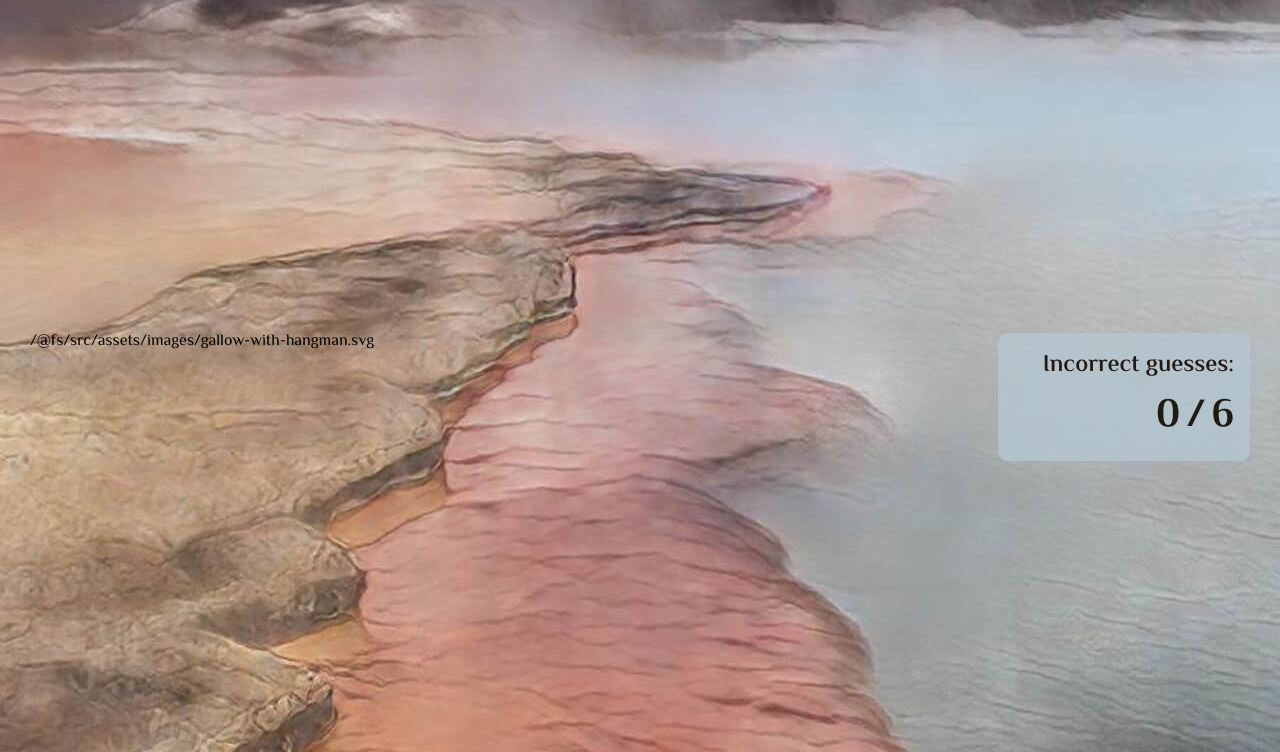
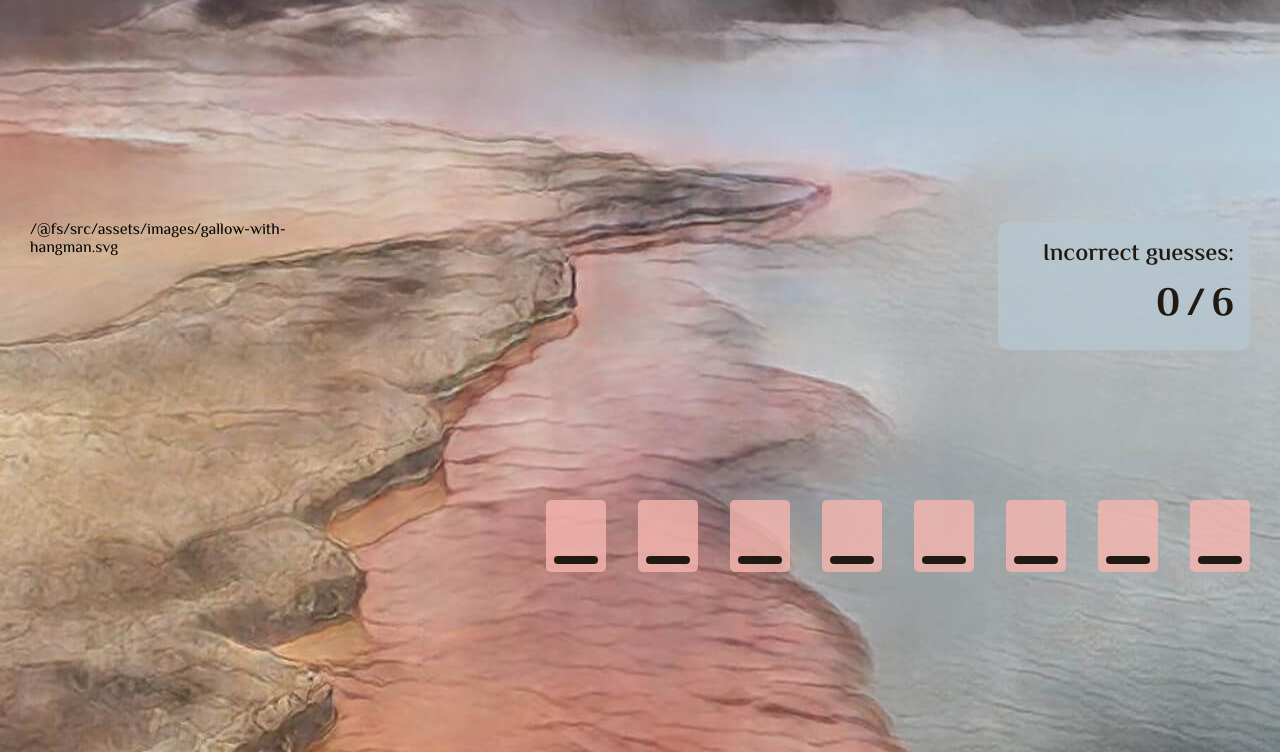
Before and after one commit to learnwbdev/hangman, a website built with webpack: page src/template.html in a window 1280 px wide. Shown: the part 108-860 px from the top of the page. Built offline with nearby package versions, Linux system fonts and the light colour scheme.

Commit message:
feat: implement word section with basic style

```diff
--- a/src/index.js
+++ b/src/index.js
@@ -1,11 +1,17 @@
 import "./sass/style.scss";
 import { getQuestionsWithIds } from "./scripts/questions/getQuestionsWithIds";
 import { getRandomQuestion } from "./scripts/questions/getRandomQuestion";
-import "./scripts/html-structure/createHtmlStructure";
+import { createHtmlStructure } from "./scripts/html-structure/createHtmlStructure";
+import { createLettersForWord } from "./scripts/html-structure/components/createLettersForWord";
 
 const questions = getQuestionsWithIds();
 const randomQuestion = getRandomQuestion(questions);
 
+const { gallowImage, attemptCounter, wordContainer } = createHtmlStructure();
+const wordNodes = createLettersForWord(wordContainer, randomQuestion.answer);
+
 console.log(
   `Answer: ${randomQuestion.answer.toUpperCase().split("").join(" ")}`
 );
+
+console.log(gallowImage, attemptCounter, wordNodes);
--- a/src/sass/layout/_app-container.scss
+++ b/src/sass/layout/_app-container.scss
@@ -1,6 +1,8 @@
 .app-container {
   display: grid;
+  column-gap: 12rem;
   grid-template-areas:
     "header header"
-    "gallow counter";
+    "gallow counter"
+    "gallow word";
 }
--- a/src/sass/layout/_gallow.scss
+++ b/src/sass/layout/_gallow.scss
@@ -1,3 +1,8 @@
 .gallow {
   grid-area: gallow;
+  width: fit-content;
 }
+
+.gallow__image {
+  width: fit-content;
+}
--- a/src/sass/layout/_index.scss
+++ b/src/sass/layout/_index.scss
@@ -2,3 +2,4 @@
 @forward "header";
 @forward "gallow";
 @forward "counter";
+@forward "word";
--- /dev/null
+++ b/src/sass/layout/_word.scss
@@ -0,0 +1,38 @@
+@use "../abstracts/variables";
+@use "../base/typography";
+
+.word {
+  display: flex;
+  justify-content: center;
+  grid-area: word;
+  max-width: 44.25rem;
+  width: 100%;
+}
+
+.word__container {
+  display: flex;
+  justify-content: space-between;
+  gap: 2rem;
+}
+
+.word__letter {
+  @include typography.answer-font-desktop;
+  width: 3.75rem;
+  height: 4.5rem;
+  border-radius: 0.3125rem;
+  background-color: variables.$container-primar-color;
+  color: variables.$text-color-basic;
+  padding: 0.5rem;
+  display: flex;
+  flex-direction: column;
+  justify-content: flex-end;
+  align-items: center;
+  box-sizing: border-box;
+}
+
+.letter__line {
+  width: 2.75rem;
+  height: 0.5rem;
+  background-color: variables.$text-color-basic;
+  border-radius: 0.25rem;
+}
--- /dev/null
+++ b/src/scripts/html-structure/components/createLetterNode.js
@@ -0,0 +1,9 @@
+import { createElementWithClasses } from "../createElementWithClasses";
+
+export const createLetterNode = () => {
+  const letterNode = createElementWithClasses("div", "letter word__letter");
+  const line = createElementWithClasses("div", "letter__line");
+  letterNode.appendChild(line);
+
+  return letterNode;
+};
--- /dev/null
+++ b/src/scripts/html-structure/components/createLettersForWord.js
@@ -0,0 +1,11 @@
+import { createLetterNode } from "./createLetterNode";
+
+export const createLettersForWord = (wordContainer, word) => {
+  const wordArray = word.split("").map((letter) => {
+    const letterNode = createLetterNode();
+    wordContainer.appendChild(letterNode);
+    return { letter, node: letterNode };
+  });
+
+  return wordArray;
+};
--- a/src/scripts/html-structure/createHtmlStructure.js
+++ b/src/scripts/html-structure/createHtmlStructure.js
@@ -2,11 +2,17 @@ import { addAppContainer } from "./addAppContainer";
 import { addHeader } from "./layout/addHeader";
 import { addGallowSection } from "./layout/addGallowSection";
 import { addCounterSection } from "./layout/addCounterSection";
+import { addWordSection } from "./layout/addWordSection";
 
-const { body } = document;
-body.classList.add("page");
+export const createHtmlStructure = () => {
+  const { body } = document;
+  body.classList.add("page");
 
-const appContainer = addAppContainer(body);
-addHeader(appContainer);
-addGallowSection(appContainer);
-addCounterSection(appContainer);
+  const appContainer = addAppContainer(body);
+  addHeader(appContainer);
+  const gallowImage = addGallowSection(appContainer);
+  const attemptCounter = addCounterSection(appContainer);
+  const wordContainer = addWordSection(appContainer);
+
+  return { gallowImage, attemptCounter, wordContainer };
+};
--- /dev/null
+++ b/src/scripts/html-structure/layout/addWordSection.js
@@ -0,0 +1,10 @@
+import { createElementWithClasses } from "../createElementWithClasses";
+
+export const addWordSection = (parentElement) => {
+  const wordSection = createElementWithClasses("section", "word");
+  const wordContainer = createElementWithClasses("div", "word__container");
+  wordSection.appendChild(wordContainer);
+  parentElement.appendChild(wordSection);
+
+  return wordContainer;
+};
```
